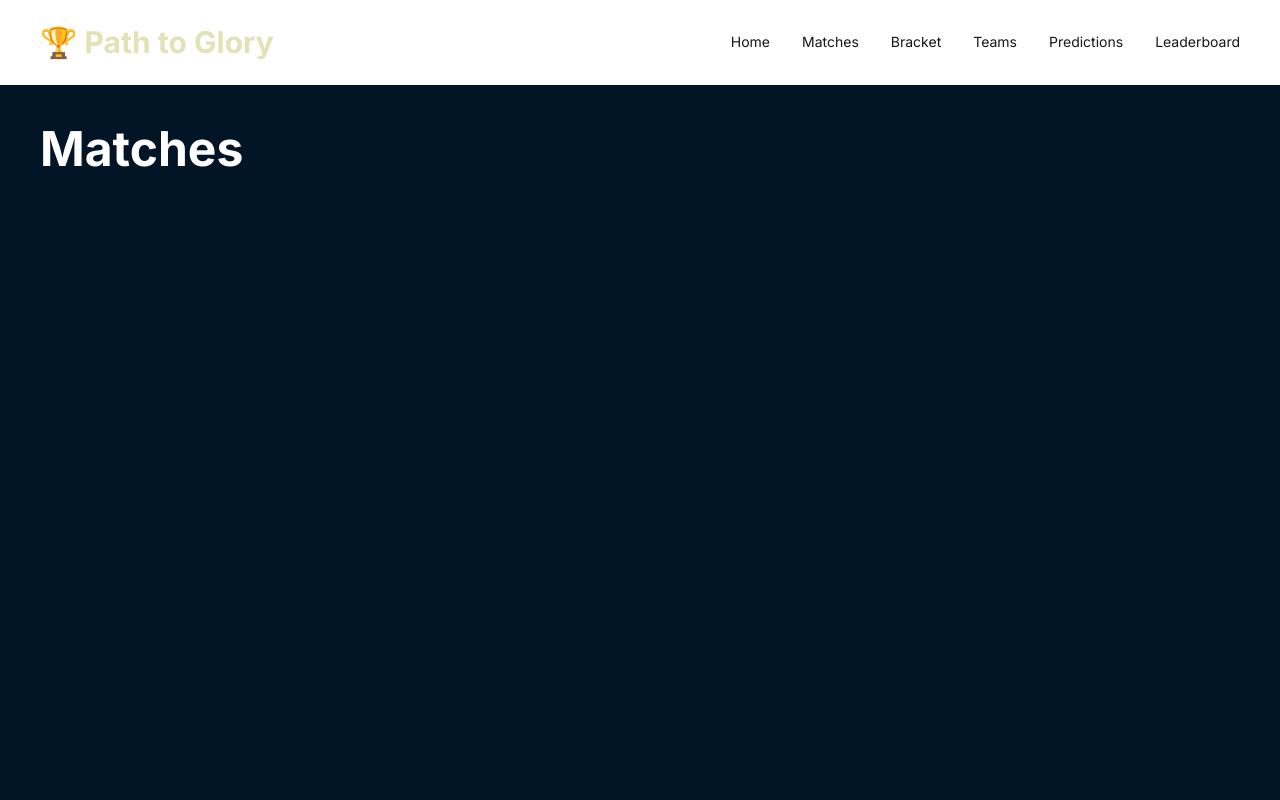
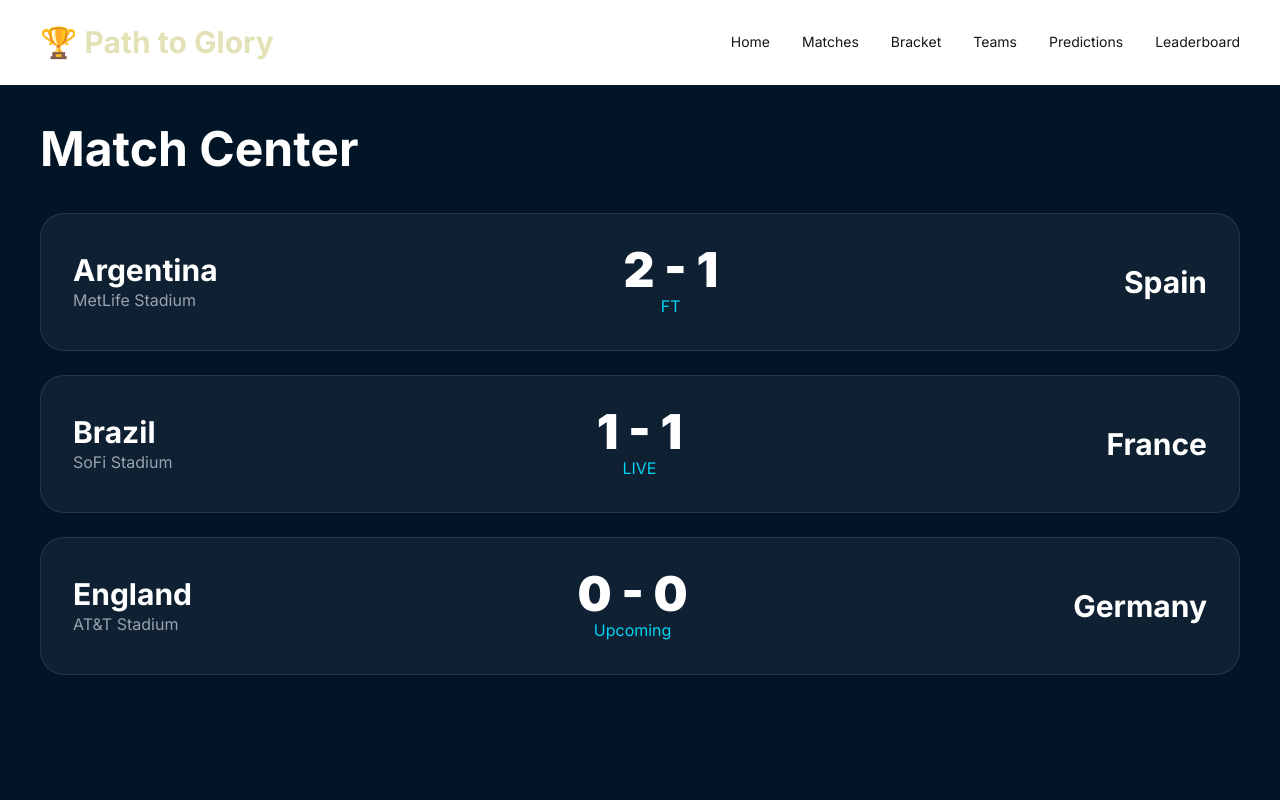
Before and after one commit to saviour159/path-to-glory, a Next.js app: page /matches in a window 1280 px wide. Shown: the top 800 px of the page. Built offline with nearby package versions, Linux system fonts and the light colour scheme.

Commit message:
Phase 7 - Match Center

```diff
--- a/app/layout.tsx
+++ b/app/layout.tsx
@@ -1,4 +1,5 @@
 import Navbar from "@/components/layout/Navbar";
+import Footer from "@/components/layout/Footer";
 import type { Metadata } from "next";
 import { Inter } from "next/font/google";
 import "./globals.css";
@@ -22,6 +23,7 @@ export default function RootLayout({
       <body className={inter.className}>
         <Navbar />
         {children}
+        <Footer />
       </body>
     </html>
   );
--- a/app/matches/page.tsx
+++ b/app/matches/page.tsx
@@ -1,7 +1,37 @@
+import { matches } from "@/data/matches";
+
 export default function MatchesPage() {
   return (
-    <div className="min-h-screen bg-[#021526] text-white p-10">
-      <h1 className="text-5xl font-bold">Matches</h1>
-    </div>
+    <main className="min-h-screen bg-[#021526] text-white p-10">
+      <h1 className="text-5xl font-bold mb-10">Match Center</h1>
+
+      <div className="grid gap-6">
+        {matches.map((match) => (
+          <div
+            key={match.id}
+            className="rounded-3xl border border-white/10 bg-white/5 p-8">
+            <div className="flex justify-between items-center">
+              <div>
+                <h2 className="text-3xl font-bold">{match.home}</h2>
+
+                <p className="text-gray-400">{match.venue}</p>
+              </div>
+
+              <div className="text-center">
+                <h2 className="text-5xl font-black">
+                  {match.homeScore} - {match.awayScore}
+                </h2>
+
+                <p className="text-cyan-400">{match.status}</p>
+              </div>
+
+              <div>
+                <h2 className="text-3xl font-bold">{match.away}</h2>
+              </div>
+            </div>
+          </div>
+        ))}
+      </div>
+    </main>
   );
 }
--- /dev/null
+++ b/components/layout/Footer.tsx
@@ -0,0 +1,7 @@
+export default function Footer() {
+  return (
+    <footer className="border-t border-white/10 py-10 mt-20 text-center text-gray-400">
+      © 2026 Path to Glory
+    </footer>
+  );
+}
--- a/components/layout/Navbar.tsx
+++ b/components/layout/Navbar.tsx
@@ -10,17 +10,29 @@ export default function Navbar() {
       </Link>
 
       <div className="hidden md:flex gap-8 text-sm">
-        <Link href="/">Home</Link>
+        <Link href="/" className="hover:text-cyan-400 transition">
+          Home
+        </Link>
 
-        <Link href="/matches">Matches</Link>
+        <Link href="/matches" className="hover:text-cyan-400 transition">
+          Matches
+        </Link>
 
-        <Link href="/bracket">Bracket</Link>
+        <Link href="/bracket" className="hover:text-cyan-400 transition">
+          Bracket
+        </Link>
 
-        <Link href="/teams">Teams</Link>
+        <Link href="/teams" className="hover:text-cyan-400 transition">
+          Teams
+        </Link>
 
-        <Link href="/predictions">Predictions</Link>
+        <Link href="/predictions" className="hover:text-cyan-400 transition">
+          Predictions
+        </Link>
 
-        <Link href="/leaderboard">Leaderboard</Link>
+        <Link href="/leaderboard" className="hover:text-cyan-400 transition">
+          Leaderboard
+        </Link>
       </div>
     </nav>
   );
--- /dev/null
+++ b/data/matches.ts
@@ -0,0 +1,29 @@
+export const matches = [
+  {
+    id: 1,
+    home: "Argentina",
+    away: "Spain",
+    homeScore: 2,
+    awayScore: 1,
+    status: "FT",
+    venue: "MetLife Stadium",
+  },
+  {
+    id: 2,
+    home: "Brazil",
+    away: "France",
+    homeScore: 1,
+    awayScore: 1,
+    status: "LIVE",
+    venue: "SoFi Stadium",
+  },
+  {
+    id: 3,
+    home: "England",
+    away: "Germany",
+    homeScore: 0,
+    awayScore: 0,
+    status: "Upcoming",
+    venue: "AT&T Stadium",
+  },
+];
```
